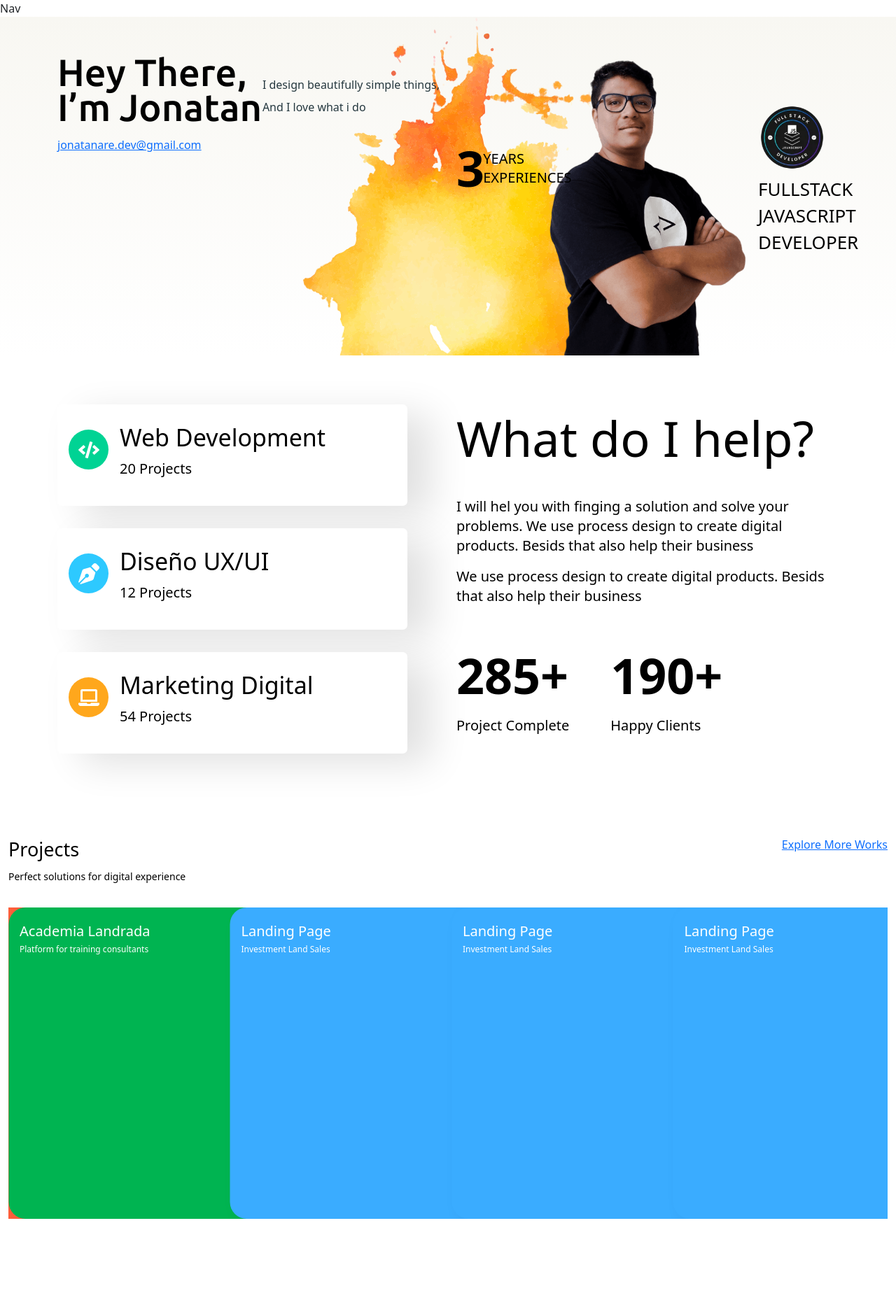
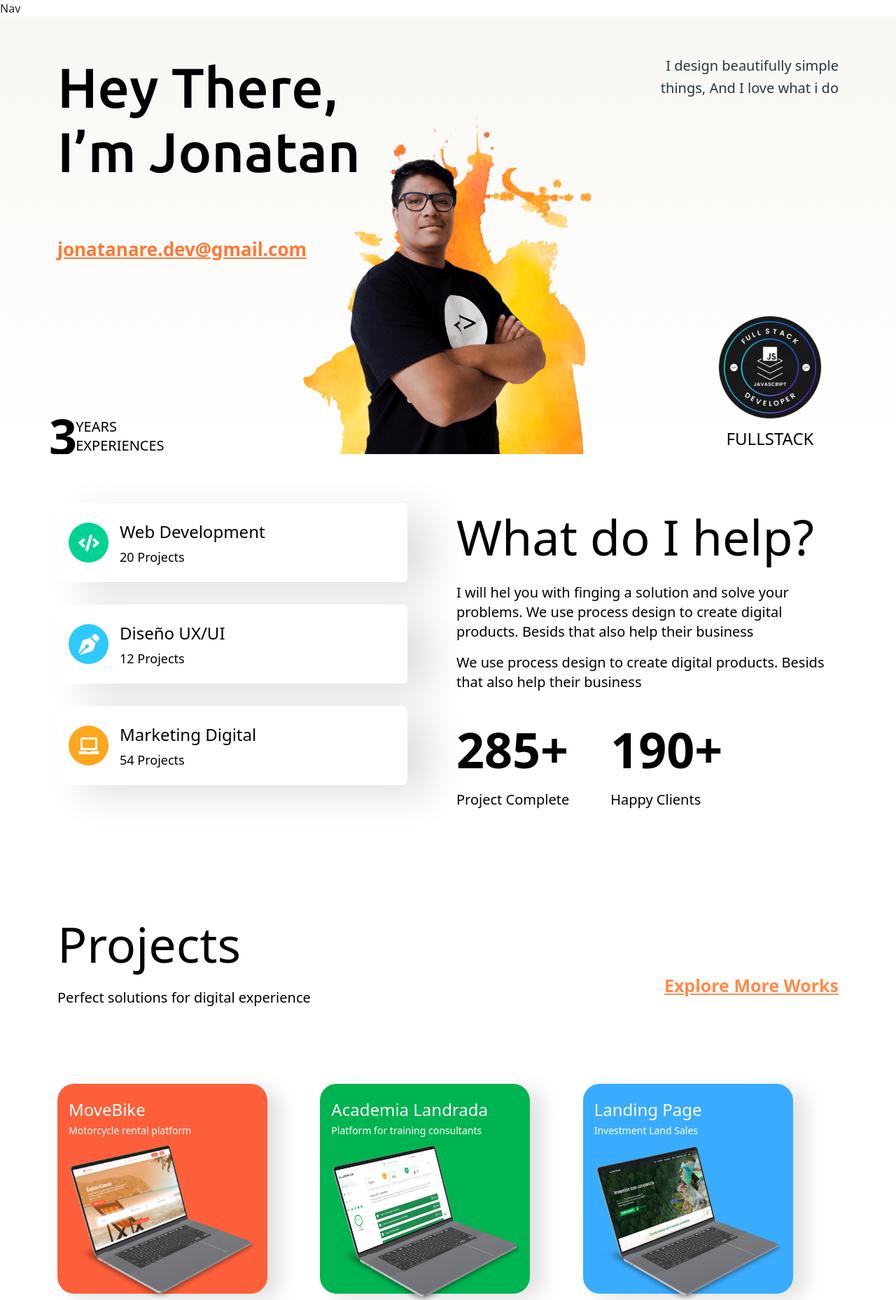
Before and after one commit to jonatanare/landing-portfolio-bootstrap, a Next.js app: page / in a window 1280 px wide. Shown: the top 1858 px of the page at 70% size. Built offline with nearby package versions, Linux system fonts and the light colour scheme.

Commit message:
fix styles in all sections

```diff
--- a/components/Footer.js
+++ b/components/Footer.js
@@ -33,9 +33,9 @@ export default function Footer () {
       </div>
       <hr className='footer__divisor' />
       <div className="row">
-        <div className="col-12 d-xl-flex justify-content-xl-between">
-          <Link href="/" className='footer__jonidev'>{'</Joni Dev>'}</Link>
-          <p className='text-center footer__devkoore'>Power By <a href="https://devkoore.com/" target='_blank'>DevKoore</a> <br className='d-xl-none' /> con <span>♥</span></p>
+        <div className="col-12 d-lg-flex justify-content-lg-between">
+          <Link href="/" className='footer__jonidev d-none d-lg-block'>{'</Joni Dev>'}</Link>
+          <p className='text-center footer__devkoore mb-0'>Power By <a href="https://devkoore.com/" target='_blank'>DevKoore</a> <br className='d-lg-none' /> con <span>♥</span></p>
         </div>
       </div>
     </footer>
--- a/components/Home/Hero.js
+++ b/components/Home/Hero.js
@@ -8,20 +8,25 @@ import IMG_JONATAN from '@/public/assets/home/jonatan2-SF.png'
 export default function Hero () {
   return (
     <section className='container-fluid hero'>
+      <Image src={IMG_JONATAN} width={300} height={430} alt='Foto Jonatan' className='hero__photo mx-auto d-none d-xl-block' />
       <div className="container hero__container">
       <div className='row'>
-        <section className='col-lg-6'>
+        <section className='col-lg-6 position-relative'>
           <section className='d-md-flex align-items-md-center justify-content-md-between'>
           <h1 className='hero__title'>Hey There, <br/> I’m Jonatan</h1>
-          <p className='hero__subtitle d-none d-md-block'>
-            I design beautifully simple things, <br/> And I love what i do
+          <p className='hero__subtitle d-none d-md-block d-lg-none'>
+            I design beautifully simple things, <br /> And I love what i do
           </p>
           </section>
-          <Link href='#' className='d-none d-lg-block hero__email'>jonatanare.dev@gmail.com</Link>
+          <Link href='mailto:jonatanare.dev@gmail.com' className='d-none d-lg-block hero__email'>jonatanare.dev@gmail.com</Link>
+          <div className='hero__experiencies d-none d-xl-flex'>
+            <strong className='hero__experiencies-year'>3</strong>
+            <p className='mb-0 hero__experiencies-text'>Years <br /> Experiences</p>
+          </div>
         </section>
-        <section className='col-lg-6 position-relative'>
-          <p className='hero__subtitle d-md-none'>
-            I design beautifully simple things, <br/> And I love what i do
+        <section className='col-lg-6 position-relative vh-100'>
+          <p className='hero__subtitle d-md-none d-xl-block'>
+            I design beautifully simple <br className='d-none d-xl-block' /> things, <br className='d-xl-none' /> And I love what i do
           </p>
           <figure className='hero__badge p-0 text-center'>
             <Image src={BADGE_KODEMIA} alt='Badge Kodemia' />
@@ -29,10 +34,10 @@ export default function Hero () {
               <p className='d-none d-md-block hero__badge-text'>FullStack JavaScript Developer</p>
             </figcaption>
           </figure>
-          <div className='text-center'>
+          <div className='text-center d-xl-none'>
             <Image src={IMG_JONATAN} width={300} height={430} alt='Foto Jonatan' className='hero__photo mx-auto' />
           </div>
-          <div className='hero__experiencies'>
+          <div className='hero__experiencies d-xl-none'>
             <strong className='hero__experiencies-year'>3</strong>
             <p className='mb-0 hero__experiencies-text'>Years <br /> Experiences</p>
           </div>
--- a/components/Home/Projects.js
+++ b/components/Home/Projects.js
@@ -22,35 +22,35 @@ const projects = [
         id: 1,
         title: 'Academia Landrada',
         subtitle: 'Platform for training consultants',
-        imageCover: '',
+        imageCover: '/assets/home/projects/img-academy.png',
         color: '#00B451'
     },
     {
         id: 1,
         title: 'Landing Page',
         subtitle: 'Investment Land Sales',
-        imageCover: '',
+        imageCover: '/assets/home/projects/img-landrada.png',
         color: '#3AACFF'
     },
     {
         id: 1,
         title: 'Landing Page',
         subtitle: 'Investment Land Sales',
-        imageCover: '',
-        color: '#3AACFF'
+        imageCover: '/assets/home/projects/img-movebike.png',
+        color: '#FE5F3B'
     },
     {
         id: 1,
         title: 'Landing Page',
         subtitle: 'Investment Land Sales',
-        imageCover: '',
-        color: '#3AACFF'
+        imageCover: '/assets/home/projects/img-academy.png',
+        color: '#00B451'
     },
     {
         id: 1,
         title: 'Landing Page',
         subtitle: 'Investment Land Sales',
-        imageCover: '',
+        imageCover: '/assets/home/projects/img-landrada.png',
         color: '#3AACFF'
     }
 ]
@@ -58,8 +58,9 @@ const projects = [
 export default function Projects() {
   return (
     <section className='container-fluid projects'>
+        <div className="container-xl">
         <div className="row">
-            <div className="col-12 d-flex justify-content-between">
+            <div className="col-12 d-flex justify-content-between align-items-center">
                 <div>
                     <h2 className='projects__title'>Projects</h2>
                     <p className='projects__subtitle'>Perfect solutions for digital experience</p>
@@ -73,10 +74,10 @@ export default function Projects() {
                 <Swiper
                     spaceBetween={10}
                     slidesPerView={1.2}
-                    autoplay={{
-                        delay: 2500,
-                        disableOnInteraction: false,
-                    }}
+                    // autoplay={{
+                    //     delay: 2500,
+                    //     disableOnInteraction: false,
+                    // }}
                     loop
                     modules={[Autoplay, Navigation]}
                     breakpoints={{
@@ -85,7 +86,7 @@ export default function Projects() {
                             spaceBetween: 20
                         },
                         1024: {
-                            slidesPerView: 4
+                            slidesPerView: 3
                         }
                     }}
                     className='projects__swiper'
@@ -109,6 +110,7 @@ export default function Projects() {
                 </Swiper>
             </div>
         </div>
+        </div>
     </section>
   )
 }
--- a/components/Home/Testimonials.js
+++ b/components/Home/Testimonials.js
@@ -28,13 +28,13 @@ export default function Testimonials() {
                     slidesPerView: 2.5,
                     centeredSlides: true,
                     initialSlide: 2,
-                    spaceBetween: 40,
+                    spaceBetween: 100,
                     },
                     1440: {
                         slidesPerView: 3,
                         centeredSlides: true,
                         initialSlide: 3,
-                        spaceBetween: 50
+                        spaceBetween: 250
                     }
                 }}
 
@@ -45,7 +45,7 @@ export default function Testimonials() {
                         {({ isActive }) => (
                             <section className={`testimonials__card ${isActive ? 'active' : ''}`}>
                                 <Image src={AVATAR} alt='Avatar' className='testimonials__card-avatar' />
-                                <p className='testimonials__card-text'>I got a job that was in accordance with the salary and field of word. The process of submitting an application was quite cosy. I got a job that was in accordance with the salary and field of word. </p>
+                                <p className='testimonials__card-text'>I got a job that was in accordance with the salary and field of word. The process of <br className='d-none d-lg-block' /> submitting an application was quite cosy. I got a job that was in accordance with the salary and field of word. </p>
                                 <hr className='testimonials__card-divisor' />
                                 <h3 className='testimonials__card-name'>John Allendone</h3>
                                 <h4 className='testimonials__card-position'>CEO MoveBike</h4>
--- a/styles/pages/home/_hero.scss
+++ b/styles/pages/home/_hero.scss
@@ -6,8 +6,40 @@
     height: 100%;
     overflow: hidden;
 
+    @include responsive($lg) {
+        height: 625px;
+    }
+
+    @include responsive($xxl) {
+        height: 768px;
+    }
+
+    &__photo {
+
+        @include responsive($xl) {
+            position: absolute;
+            bottom: 0;
+            left: 50%;
+            transform: translateX(-50%);
+        }
+    }
+
     &__container {
         margin-top: 54px;
+    }
+
+    &__email {
+        color: #FF7736;
+        font-size: 24px;
+        font-style: normal;
+        font-weight: 700;
+        line-height: 38px; /* 146.154% */
+        text-decoration-line: underline;
+        text-transform: lowercase;
+
+        @include responsive($xl) {
+            font-size: 26px;
+        }
     }
 
     &__badge {
@@ -16,6 +48,13 @@
         height: 97px;
         right: 30px;
         top: 70px;
+
+        @include responsive($xl) {
+            width: 160px;
+            height: 160px;
+            top: auto;
+            bottom: 257px;
+        }
 
         img {
             width: 100%;
@@ -35,8 +74,8 @@
             }
 
             @include responsive($lg) {
-                font-size: 26px;
-                line-height: 38px; /* 146.154% */
+                font-size: 24px;
+                line-height: 32px;
             }
         }
     }
@@ -53,6 +92,12 @@
         @include responsive($md) {
             font-size: 54px;
         }
+
+        @include responsive($xl) {
+            margin-bottom: 75px;
+            font-size: 80px;
+            line-height: normal;
+        }
     }
 
     &__experiencies {
@@ -64,7 +109,12 @@
             display: flex;
             position: absolute;
             bottom: 220px;
+        }
 
+        @include responsive($xl) {
+            display: flex;
+            left: 0;
+            bottom: 207px;
         }
 
         &-year {
@@ -101,6 +151,12 @@
 
         @include responsive($md) {
             margin-bottom: 0;
+            text-align: end;
+        }
+
+        @include responsive($xl) {
+            font-size: 20px;
+            margin-left: auto;
         }
     }
 }
--- a/styles/pages/home/_projects.scss
+++ b/styles/pages/home/_projects.scss
@@ -8,6 +8,11 @@
         font-style: normal;
         font-weight: 500;
         line-height: normal;
+
+        @include responsive($lg) {
+            font-size: 70px;
+            margin-bottom: 16px;
+        }
     }
 
     &__subtitle {
@@ -17,6 +22,25 @@
         font-weight: 400;
         line-height: 25px; /* 178.571% */
         margin-bottom: 32px;
+
+        @include responsive($lg) {
+            font-size: 20px;
+            margin-bottom: 76px;
+        }
+    }
+
+    &__explore {
+        color: #FF8B4A;
+        font-size: 25px;
+        font-style: normal;
+        font-weight: 700;
+        line-height: normal;
+        text-decoration-line: underline;
+    }
+
+    .swiper {
+        padding-top: 35px;
+        padding-bottom: 35px;
     }
 
     &__swiper {
@@ -38,8 +62,8 @@
         box-shadow: 18.337px 7.551px 29.124px 0px rgba(0, 0, 0, 0.12);
 
         @include responsive($lg) {
-            width: 445px;
-            height: 445px;
+            width: 300px;
+            height: 300px;
         }
 
         &-title {
@@ -49,6 +73,10 @@
             font-weight: 500;
             line-height: normal;
             margin-bottom: 4px;
+
+            @include responsive($lg) {
+                font-size: 24px;
+            }
         }
 
         &-subtitle {
@@ -58,11 +86,21 @@
             font-weight: 400;
             line-height: normal;
             margin-bottom: 8px;
+
+            @include responsive($lg) {
+                font-size: 14px;
+            }
         }
 
         &-img {
             width: 200px;
             height: 170px;
+
+            @include responsive($lg) {
+                width: auto;
+                max-width: 100%;
+                height: auto;
+            }
         }
     }
 }
--- a/styles/pages/home/_services.scss
+++ b/styles/pages/home/_services.scss
@@ -14,6 +14,10 @@
             font-size: 40px;
         }
 
+        @include responsive($lg) {
+            font-size: 55px;
+        }
+
         @include responsive($xl) {
             font-size: 70px;
             margin-bottom: 18px;
@@ -26,6 +30,10 @@
         font-style: normal;
         font-weight: 400;
         line-height: 28px; /* 200% */
+
+        @include responsive($lg) {
+            font-size: 18px;
+        }
 
         @include responsive($xl) {
             font-size: 20px;
@@ -51,12 +59,14 @@
 
         border-radius: 6.566px;
         background: #FFF;
-
-        /* shadow-card-work */
         box-shadow: 34px 14px 54px 0px rgba(0, 0, 0, 0.12);
 
         @include responsive($md) {
             max-width: 300px;
+        }
+
+        @include responsive($lg) {
+            max-width: 400px;
         }
 
         @include responsive($xl) {
@@ -70,6 +80,7 @@
             display: flex;
             justify-content: center;
             align-items: center;
+            margin-bottom: 0;
         }
 
         &-icon {
@@ -85,19 +96,20 @@
             line-height: normal;
 
             @include responsive($lg) {
-                font-size: 34px;
+                font-size: 24px;
             }
         }
 
         &-subtitle {
             color: #000;
-            font-size: 13.133px;
+            font-size: 14px;
             font-style: normal;
             font-weight: 400;
             line-height: normal;
+            margin-bottom: 0;
 
             @include responsive($md) {
-                font-size: 20px;
+                font-size: 18px;
             }
         }
 
```
Also changed, not shown: styles/components/_footer.scss (+29 -5 lines), styles/pages/home/_experiencies.scss (+19 -9 lines), styles/pages/home/_testimonials.scss (+15 -6 lines), public/assets/home/projects/img-academy.png (added), public/assets/home/projects/img-landrada.png (added).
